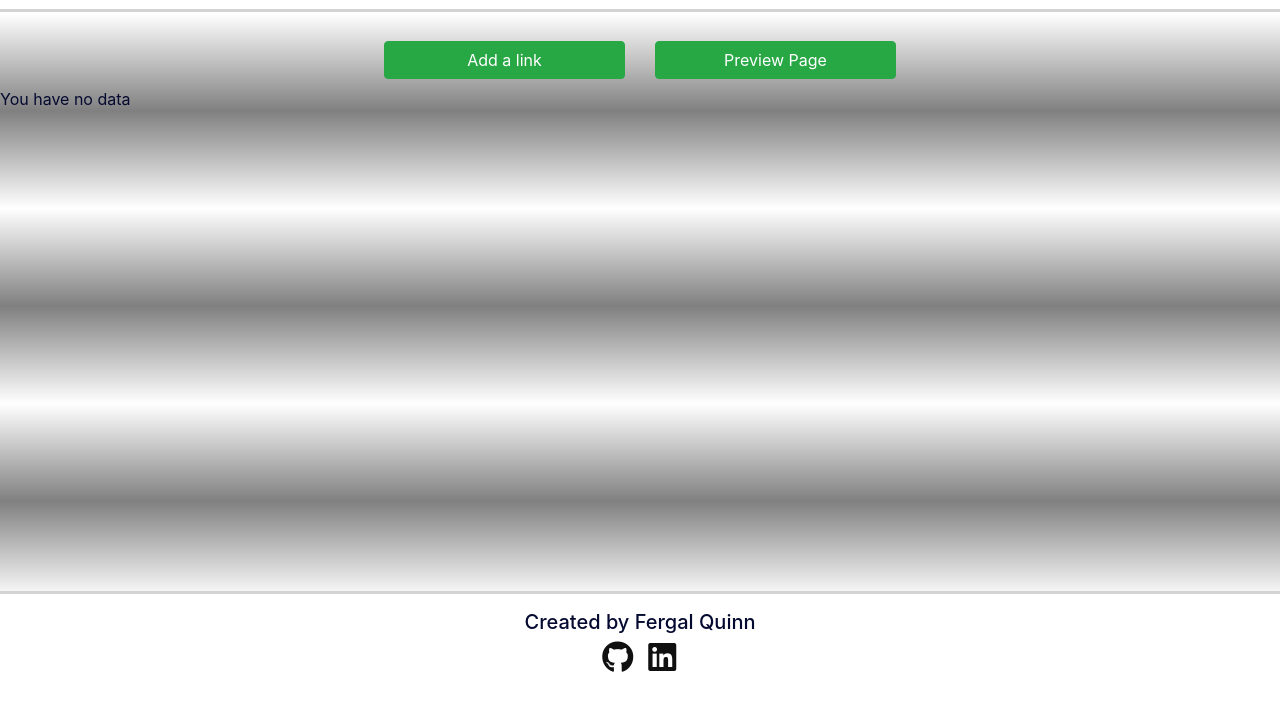
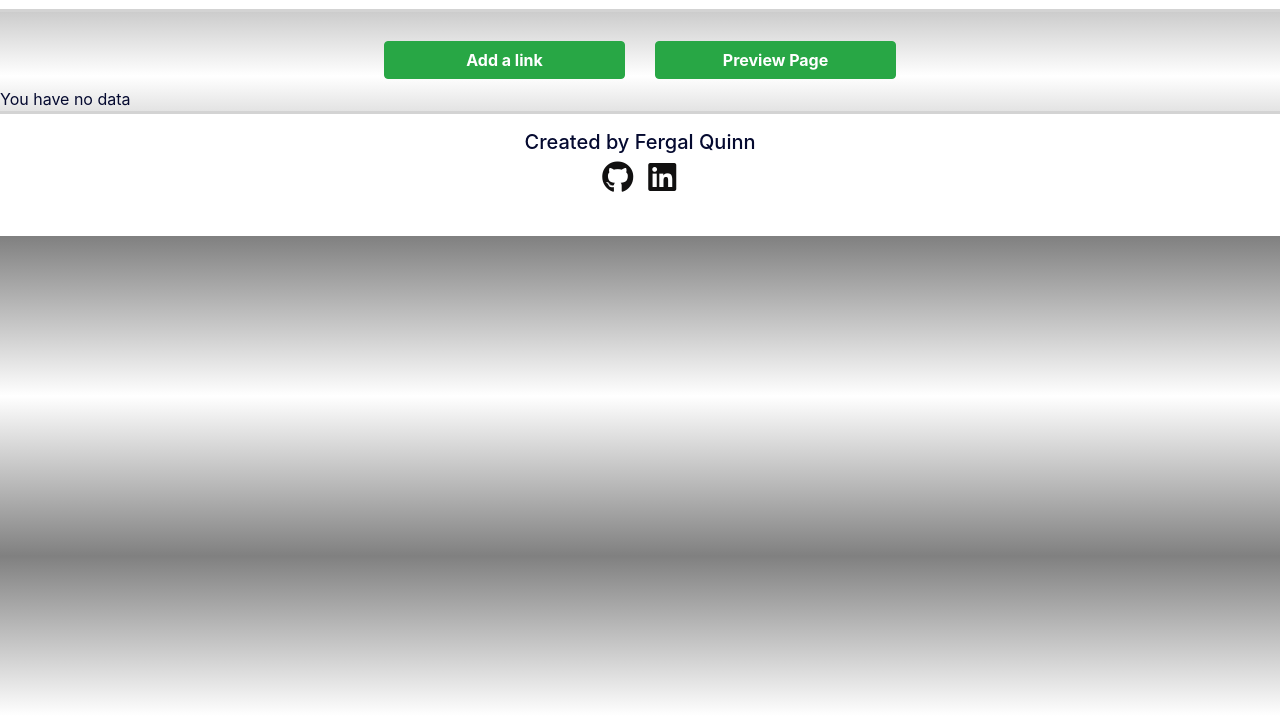
Before and after one commit to fergalquinn77/ci-project4-fq-linkbuilder, a Django app: page / in a window 1280 px wide. Shown: the part 84-800 px from the top of the page. Run offline with Django 3.2, Linux system fonts and the light colour scheme; the visitor is signed in with stand-in values (Sample User, id 1); data that the repository does not hold is empty.

Commit message:
Change font weight - buttons on index page

```diff
--- a/links/templates/links/base.html
+++ b/links/templates/links/base.html
@@ -93,9 +93,9 @@
 
     </div>
   </main>
-  <footer class="fixed-bottom">
+  <footer>
 
-    <div class="container-fluid footer mt-auto py-3 overflow-auto">
+    <div class="container-fluid footer mt-auto py-3">
       <div class="row">
         <div class="col">
         </div>
--- a/links/templates/links/index.html
+++ b/links/templates/links/index.html
@@ -5,10 +5,10 @@
 <div class="link-boxes-buttons container border mb-2 border-0">
     <div class="row">
         <div class="col-6 text-center pl-0">
-            <a href="{% url 'add-link' %}"><button class="btn btn-success btn-block">Add a link</button></a>
+            <a href="{% url 'add-link' %}"><button class="btn btn-success btn-block font-weight-bold">Add a link</button></a>
         </div>
         <div class="col-6 text-center pr-0">
-            <a href="{% url 'external-view' user.username %}"><button class="btn btn-success btn-block">Preview
+            <a href="{% url 'external-view' user.username %}"><button class="btn btn-success btn-block font-weight-bold">Preview
                     Page</button></a>
         </div>
     </div>
@@ -20,7 +20,7 @@
 
     <div class="row">
         <div class="col-6">
-            <div>
+            <div class="font-weight-bold">
                 {{ url.title }}<a href="{% url 'edit-link' url.id %}">
                     <i data-toggle="edit" class="bi bi-pencil" title="Edit Link"></i>
                 </a>
@@ -35,16 +35,16 @@
             <div class="row">
                 <div class="col-6">
                     <a href="{% url 'delete-link' url.id %}">
-                        <button class="btn btn-danger btn-block">Delete</button>
+                        <button class="btn btn-danger btn-block font-weight-bold">Delete</button>
                     </a>
                 </div>
                 <div class="col-6">
                     <a href="/toggle/{{ url.id }}">
 
                         {% if url.visible is True %}
-                        <button class="btn btn-danger btn-block" id="hidebutton">Hide</button>
+                        <button class="btn btn-danger btn-block font-weight-bold" id="hidebutton">Hide</button>
                         {% else %}
-                        <button class="btn btn-success btn-block" id="showbutton">Show</button>
+                        <button class="btn btn-success btn-block font-weight-bold" id="showbutton">Show</button>
                         {% endif %}
                         </button>
                     </a>
@@ -53,40 +53,6 @@
         </div>
     </div>
 </div>
-
-<!-- <div class="jumbotron">
-
-
-    <div class="text-center">
-        {{ url.title }} <a href="{% url 'edit-link' url.id %}">
-            <i data-toggle="edit" class="bi bi-pencil-square" title="Edit Link"></i>
-        </a>
-    </div>
-    <div class="text-center">
-        {{ url.link }} <a href="{% url 'edit-link' url.id %}">
-            <i data-toggle="edit" class="bi bi-pencil-square" title="Edit Link"></i>
-        </a>
-    </div>
-    <div class="text-center">
-        <a href="{% url 'delete-link' url.id %}">
-            <i data-toggle="delete" class="bi bi-archive" title="Delete Link"></i>
-        </a>
-    </div>
-
-    <a href="/toggle/{{ url.id }}">
-
-            {% if url.visible is True %}
-            <button id="hide">Hide</button>
-            {% else %}
-            <button id="show">Show</button>
-            {% endif %}
-        </button>
-    </a>
-
-
-
-</div> -->
-
 
 {% empty %}
 
--- a/links/views.py
+++ b/links/views.py
@@ -21,7 +21,7 @@ def add_link(request):
     form = LinkForm()
 
     if request.method == 'POST':
-        form = LinkForm(request.POST)
+        form = LinkForm(request.POST, request.FILES)
         form_url = request.POST.get('link')
         url_pass=''
         try:
@@ -33,6 +33,7 @@ def add_link(request):
         if form.is_valid() and url_pass==True:
             new_form = form.save(commit=False)
             new_form.user = request.user
+            messages.success(request, f'Your link has been added')
             new_form.save()
             return redirect('links-home')
 
@@ -49,7 +50,7 @@ def edit_link(request, url_links_id):
     if request.user == link.user:
 
         if request.method == 'POST':
-            form = LinkForm(request.POST, instance=link)
+            form = LinkForm(request.POST, request.FILES, instance=link)
             form_url = request.POST.get('link')
             url_pass=''
             try:
@@ -61,6 +62,7 @@ def edit_link(request, url_links_id):
             if form.is_valid() and url_pass==True:
                 edit_form = form.save(commit=False)
                 edit_form.user = request.user
+                messages.success(request, f'Your changes have been saved')
                 edit_form.save()
                 return redirect('links-home')
 
@@ -96,7 +98,6 @@ def links_view_external(request, username):
         'links':links,
         'user_profile':user_profile
         }
-    # context["dataset"] = url_links.objects.all().filter(user=user).order_by('-id')
     return render(request, 'links/index_external.html', context)
 
 def toggle_url(request, url_id):
--- a/static/css/style.css
+++ b/static/css/style.css
@@ -1,6 +1,6 @@
 body {
     color: #050a30;
-    background-image: linear-gradient(grey, white, grey);
+    background-image: linear-gradient(rgb(128, 128, 128), white, grey);
 }
 
 /* main {
```
